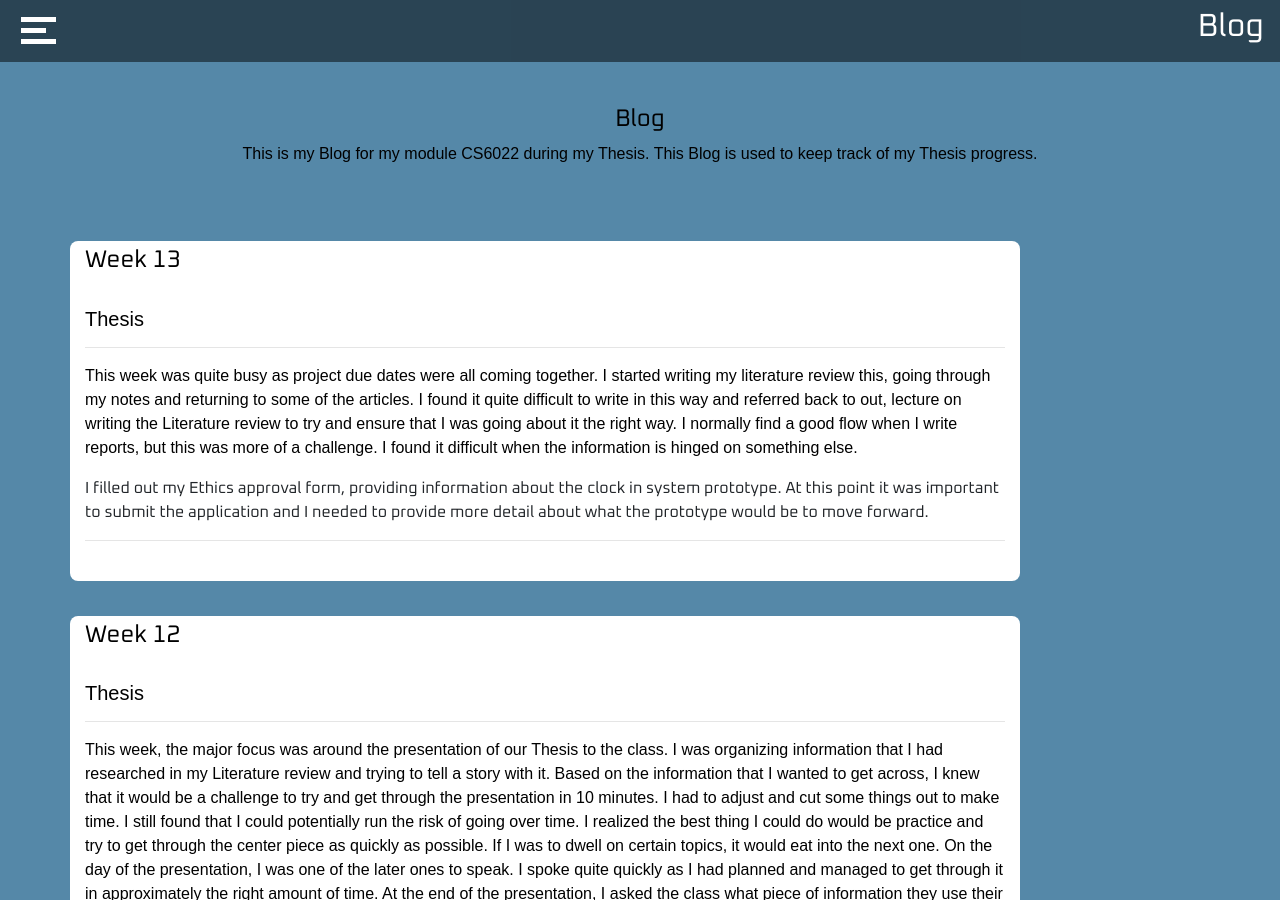
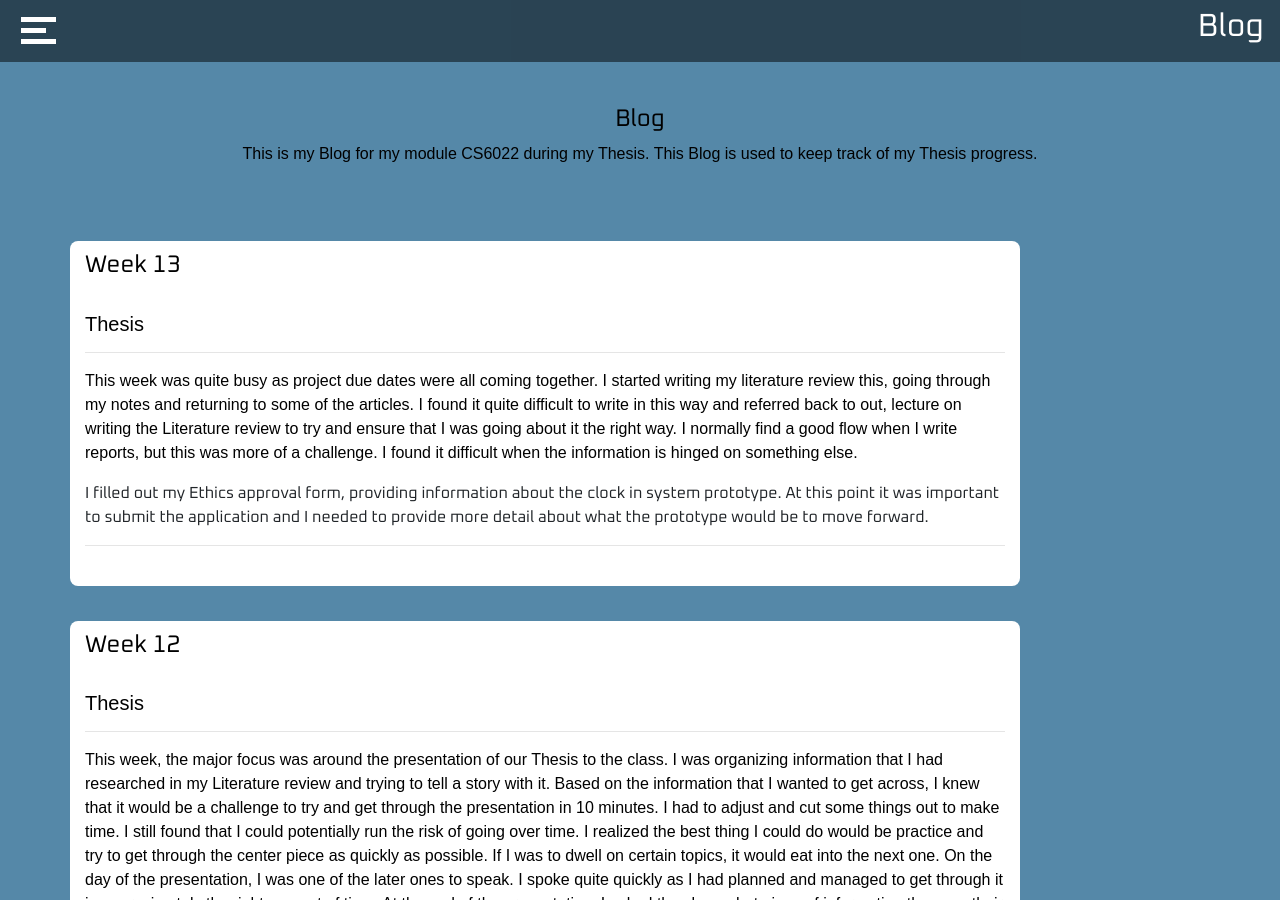
Before and after one commit to Tony8egan/www.TonesDesigns, a Jekyll site: the page built from Blog.markdown, in a window 1280 px wide and 900 px high. Built offline with Jekyll 4.4.1, drawn with Linux system fonts in a browser that asks for light colours; nearby versions of some CDN libraries.

Commit message:
Update Blog.html

```diff
--- a/_layouts/Blog.html
+++ b/_layouts/Blog.html
@@ -55,7 +55,7 @@
 
         <div class="row">
         <div class="col-sm-10"  style="margin-top:35px;background-color:white;border-radius: 8px;">
-        <H4 style ="color:black;padding-top:5px;">Week 13</H4>
+        <H4 style ="color:black;padding-top:10px;">Week 13</H4>
         <br>
         <H5 style ="color:black" class ="desctiptiveText">Thesis</H5>
         <hr>
@@ -74,7 +74,7 @@
 
     <div class="row">
         <div class="col-sm-10"  style="margin-top:35px;background-color:white;border-radius: 8px;">
-        <H4 style ="color:black;padding-top:5px;">Week 12</H4>
+        <H4 style ="color:black;padding-top:10px;">Week 12</H4>
          <br>
         <H5 style ="color:black" class ="desctiptiveText">Thesis</H5>
         <hr>
@@ -96,7 +96,7 @@
 
     <div class="row">
         <div class="col-sm-10"  style="margin-top:35px;background-color:white;border-radius: 8px;">
-        <H4 style ="color:black;padding-top:5px;">Week 11</H4>
+        <H4 style ="color:black;padding-top:10px;">Week 11</H4>
         <br>
         <H5 style ="color:black" class ="desctiptiveText">Thesis</H5>
         <hr>
@@ -142,7 +142,7 @@
 
     <div class="row">
         <div class="col-sm-10"  style="margin-top:35px;background-color:white;border-radius: 8px;">
-        <H4 style ="color:black;padding-top:5px;">Week 10</H4>
+        <H4 style ="color:black;padding-top:10px;">Week 10</H4>
         <br>
         <H5 style ="color:black" class ="desctiptiveText">Thesis</H5>
         <hr>
@@ -166,7 +166,7 @@
 
     <div class="row">
         <div class="col-sm-10"  style="margin-top:35px;background-color:white;border-radius: 8px;">
-        <H4 style ="color:black;padding-top:5px;">Week 9</H4>
+        <H4 style ="color:black;padding-top:10px;">Week 9</H4>
         <br>
         <H5 style ="color:black" class ="desctiptiveText">Thesis</H5>
         <hr>
@@ -188,7 +188,7 @@
 
     <div class="row">
      <div class="col-sm-10"  style="margin-top:35px;background-color:white;border-radius: 8px;">
-     <H4 style ="color:black;padding-top:5px;">Week 8</H4>
+     <H4 style ="color:black;padding-top:10px;">Week 8</H4>
      <br>
         <H5 style ="color:black" class ="desctiptiveText">CS6022 Lab REVIEW</H5>
         <hr>
@@ -233,7 +233,7 @@
     <div class="row">
 
      <div class="col-sm-10"  style="margin-top:35px;background-color:white;border-radius: 8px;">
-        <H4 style ="color:black;padding-top:5px;">Week 7</H4>
+        <H4 style ="color:black;padding-top:10px;">Week 7</H4>
         <br>
         <H5 style ="color:black" class ="desctiptiveText">CS6022 Lab REVIEW</H5>
         <hr>
@@ -257,7 +257,7 @@
 
     <div class="row">
         <div class="col-sm-10"  style="margin-top:35px;background-color:white;border-radius: 8px;">
-        <H4 style ="color:black;padding-top:5px;">Week 6</H4>
+        <H4 style ="color:black;padding-top:10px;">Week 6</H4>
         <br>
         <H5 style ="color:black" class ="desctiptiveText">CS6022 Lab</H5>
         <hr>
@@ -355,7 +355,7 @@
 
        <div class="row">
         <div class="col-sm-10"  style="margin-top:35px;background-color:white;border-radius: 8px;">
-        <H4 style ="color:black;padding-top:5px;">Week 5</H4>
+        <H4 style ="color:black;padding-top:10px;">Week 5</H4>
         <br>
 
         <H5 style ="color:black" class ="desctiptiveText">CS6022 Lab REVIEW</H5>
@@ -379,7 +379,7 @@
 
        <div class="row">
         <div class="col-sm-10"  style="margin-top:35px;background-color:white;border-radius: 8px;">
-        <H4 style ="color:black;padding-top:5px;">Week 4</H4>
+        <H4 style ="color:black;padding-top:10px;">Week 4</H4>
         <br>
         <H5 style ="color:black" class ="desctiptiveText">CS6022 Lab</H5>
         <hr>
@@ -403,7 +403,7 @@
 
        <div class="row">
         <div class="col-sm-10"  style="margin-top:35px;background-color:white;border-radius: 8px;">
-        <H4 style ="color:black;padding-top:5px;">Week 3</H4>
+        <H4 style ="color:black;padding-top:10px;">Week 3</H4>
         <br>
         <H5 style ="color:black" class ="desctiptiveText">CS6022 Lab</H5>
         <hr>
@@ -444,7 +444,7 @@
 
        <div class="row">
         <div class="col-sm-10"  style="margin-top:35px;background-color:white;border-radius: 8px;">
-        <H4 style ="color:black;padding-top:5px;">Week 2</H4>
+        <H4 style ="color:black;padding-top:10px;">Week 2</H4>
         <br>
         <H5 style ="color:black" class ="desctiptiveText">CS6022 Lab</H5>
         <hr>
@@ -497,7 +497,7 @@
 
        <div class="row">
         <div class="col-sm-10"  style="margin-top:35px;background-color:white;border-radius: 8px;">
-        <H4 style ="color:black;padding-top:5px;">Week 1</H4>
+        <H4 style ="color:black;padding-top:10px;">Week 1</H4>
         <br>
         <H5 style ="color:black" class ="desctiptiveText">CS6022 Lab</H5>
         <hr>
```
